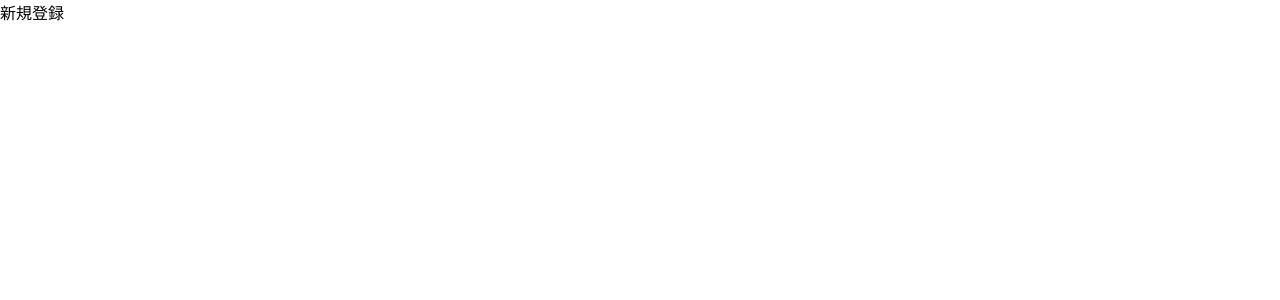
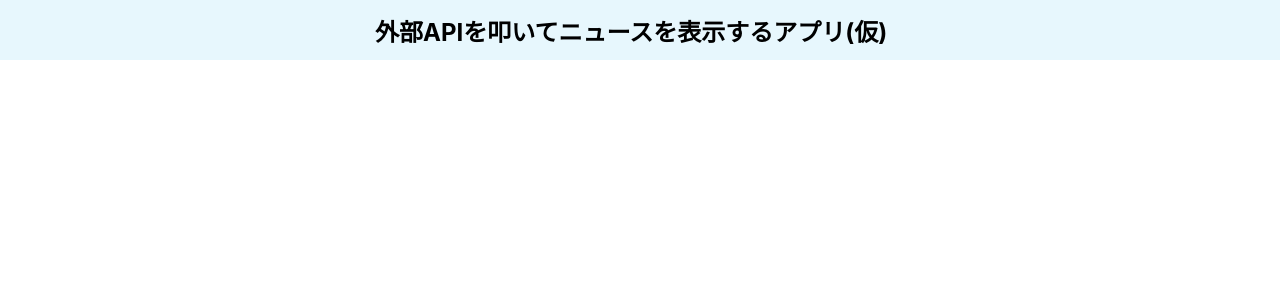
Before and after one commit to naoyatsuchida/firstmyapp-react, a React (Create React App) app: page /signup in a window 1280 px wide. Shown: the top 300 px of the page. Built offline with nearby package versions, Linux system fonts and the light colour scheme.

Commit message:
ひとまず

```diff
--- a/src/components/rogin/Signin.js
+++ b/src/components/rogin/Signin.js
@@ -1,12 +1,15 @@
 import React from 'react'
+import Head from './head'
 
 const Signin = () =>{
 
 
   return(
-    <div>
-      ログイン
-    </div>
+
+      <>
+         <Head/>
+      </>
+
   )
 
 
--- a/src/components/rogin/Signup.js
+++ b/src/components/rogin/Signup.js
@@ -1,12 +1,17 @@
 import React from 'react'
+import Head from './head'
 
 const Signun = () =>{
 
 
   return(
-    <div>
-      新規登録
-    </div>
+    <>
+       <Head/>
+
+
+
+
+    </>
   );
 
 
--- /dev/null
+++ b/src/components/rogin/head.js
@@ -0,0 +1,22 @@
+import React from 'react'
+import {Link} from 'react-router-dom'
+
+const Head = () =>{
+
+
+  return(
+
+      <>
+          <header className="header">
+          <Link to="/" className="LINK" >
+          <p className="header__title">外部APIを叩いてニュースを表示するアプリ(仮)</p>
+          </Link>
+          </header>
+      </>
+
+  )
+
+
+}
+
+export default Head
```
